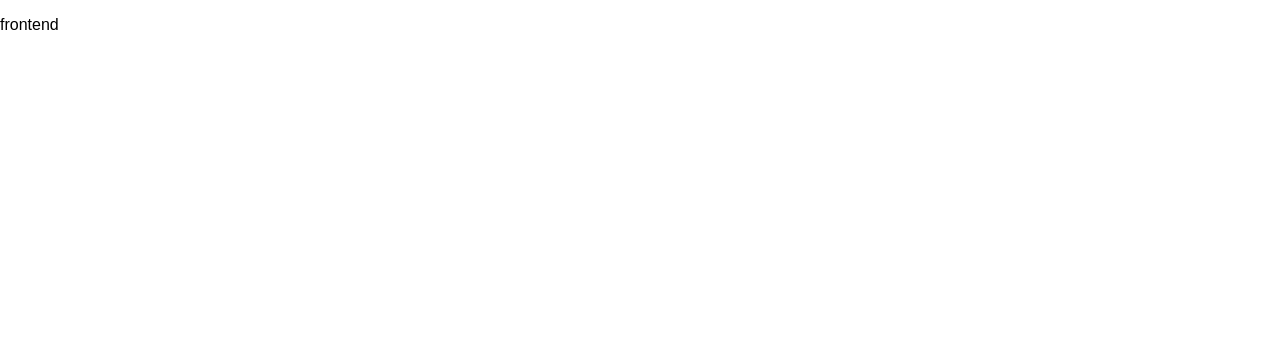
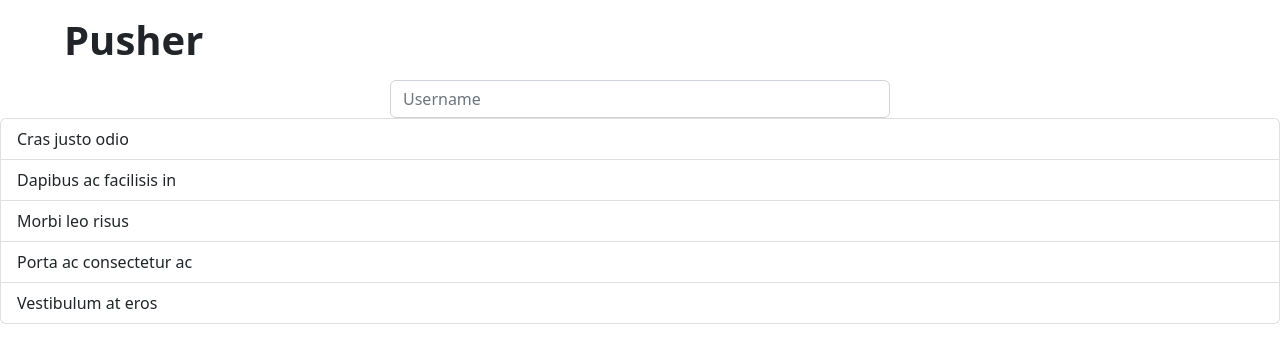
Before and after one commit to Sam44323/Pusher, a React (Vite) app in the folder client/: page / in a window 1280 px wide. Shown: the top 362 px of the page. Built offline with nearby package versions, Linux system fonts and the light colour scheme.

Commit message:
add: added state mutater for username

```diff
--- a/client/package.json
+++ b/client/package.json
@@ -9,6 +9,7 @@
     "preview": "vite preview"
   },
   "dependencies": {
+    "bootstrap": "^5.2.2",
     "react": "^18.2.0",
     "react-dom": "^18.2.0",
     "reactstrap": "^9.1.4"
--- a/client/src/App.tsx
+++ b/client/src/App.tsx
@@ -1,9 +1,38 @@
 import { useState } from "react";
+import { Input, ListGroup, ListGroupItem } from "reactstrap";
 
 function App() {
+  const [username, setUsername] = useState("");
+
   return (
     <div className="App">
-      <p>frontend</p>
+      <h1
+        style={{
+          margin: "1rem 4rem",
+          fontWeight: "bold",
+        }}
+      >
+        Pusher
+      </h1>
+      <div
+        style={{
+          maxWidth: "500px",
+          margin: "0 auto",
+        }}
+      >
+        <Input
+          placeholder="Username"
+          value={username}
+          onChange={(e) => setUsername(e.target.value)}
+        />
+      </div>
+      <ListGroup>
+        <ListGroupItem>Cras justo odio</ListGroupItem>
+        <ListGroupItem>Dapibus ac facilisis in</ListGroupItem>
+        <ListGroupItem>Morbi leo risus</ListGroupItem>
+        <ListGroupItem>Porta ac consectetur ac</ListGroupItem>
+        <ListGroupItem>Vestibulum at eros</ListGroupItem>
+      </ListGroup>
     </div>
   );
 }
```
Also changed, not shown: client/src/main.tsx (+7 -6 lines), 1 other file (tests, documents, lock files or other folders).
